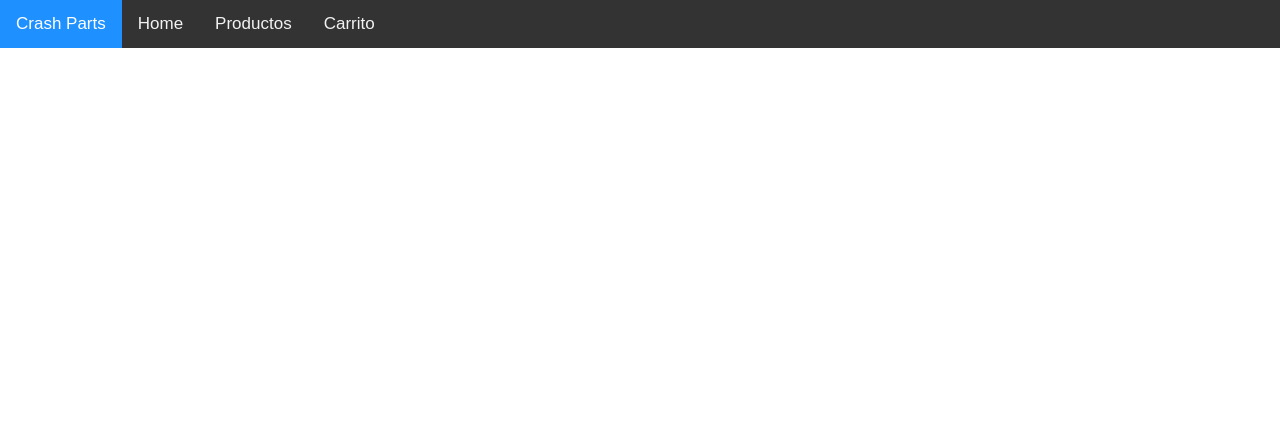
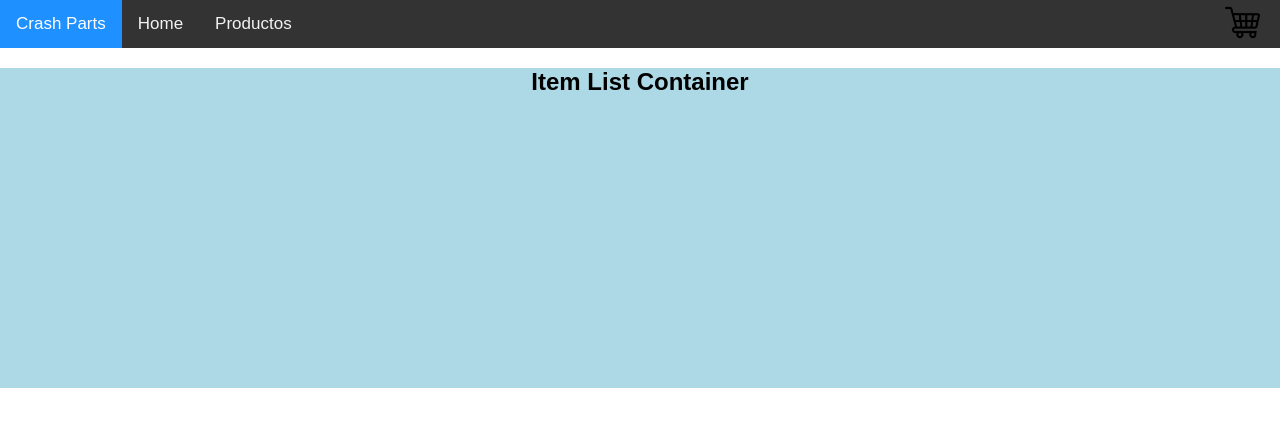
Before and after one commit to Nicolasacev/desafiosReact, a React (Create React App) app in the folder clase2-acevedo/: page / in a window 1280 px wide. Shown: the top 426 px of the page. Built offline with nearby package versions, Linux system fonts and the light colour scheme.

Commit message:
cartwidget

```diff
--- a/clase2-acevedo/src/App.js
+++ b/clase2-acevedo/src/App.js
@@ -1,7 +1,12 @@
+import { ItemListContainer } from "./components/ItemListContainer/ItemListContainer";
 import { NavBar } from "./components/NavBar/NavBar"
+
 function App() {
   return (
-    <NavBar/>
+    <>
+      <NavBar/>
+      <ItemListContainer gretting="Item List Container"/>
+    </>
   )
 }
 
--- /dev/null
+++ b/clase2-acevedo/src/components/CartWidget/CartWidget.js
@@ -0,0 +1,11 @@
+import React from "react";
+import './CartWidgetStyle.css';
+import IconoCartWidget from './IconoCartWidget.png'
+
+export const CartWidget = () => {
+  return (
+    <div>
+      <img src={IconoCartWidget} alt="carrito" className="iconoCarrito"></img>
+    </div>
+  );
+}
--- /dev/null
+++ b/clase2-acevedo/src/components/CartWidget/CartWidgetStyle.css
@@ -0,0 +1,5 @@
+.iconoCarrito{
+    width: 35px;
+    height: 35px;
+    padding-right: 20px;
+}
--- /dev/null
+++ b/clase2-acevedo/src/components/ItemListContainer/ItemListContainer.css
@@ -0,0 +1,5 @@
+.ItemListContainer{
+  background-color: lightblue;
+  height: 20rem;
+  width: 100%;
+}
--- /dev/null
+++ b/clase2-acevedo/src/components/ItemListContainer/ItemListContainer.js
@@ -0,0 +1,10 @@
+import React from "react";
+import './ItemListContainer.css';
+
+export const ItemListContainer = (props) => {
+  return (
+      <div className="ItemListContainer">
+        <h2 style={{textAlign:'center'}}>{props.gretting}</h2>
+      </div>
+  );
+}
--- a/clase2-acevedo/src/components/NavBar/NavBar.css
+++ b/clase2-acevedo/src/components/NavBar/NavBar.css
@@ -8,6 +8,9 @@ body {
   .topnav {
     overflow: hidden;
     background-color: #333;
+    display: flex;
+    justify-content: space-between;
+    align-items: center;
   }
 
   .topnav a {
--- a/clase2-acevedo/src/components/NavBar/NavBar.js
+++ b/clase2-acevedo/src/components/NavBar/NavBar.js
@@ -1,13 +1,16 @@
 import React from "react";
+import { CartWidget } from "../CartWidget/CartWidget";
 import './NavBar.css';
 
 export const NavBar = () => {
   return (
-    <nav class="topnav">
-      <a class="active" href="#home">Crash Parts</a>
-      <a href="#home">Home</a>
-      <a href="#productos">Productos</a>
-      <a href="#carrito">Carrito</a>
+    <nav className="topnav">
+      <div>
+        <a className="active" href="#home">Crash Parts</a>
+        <a href="#home">Home</a>
+        <a href="#productos">Productos</a>
+      </div>
+      <CartWidget/>
     </nav>
   );
 }
```
Also changed, not shown: clase2-acevedo/src/components/CartWidget/IconoCartWidget.png (added).
